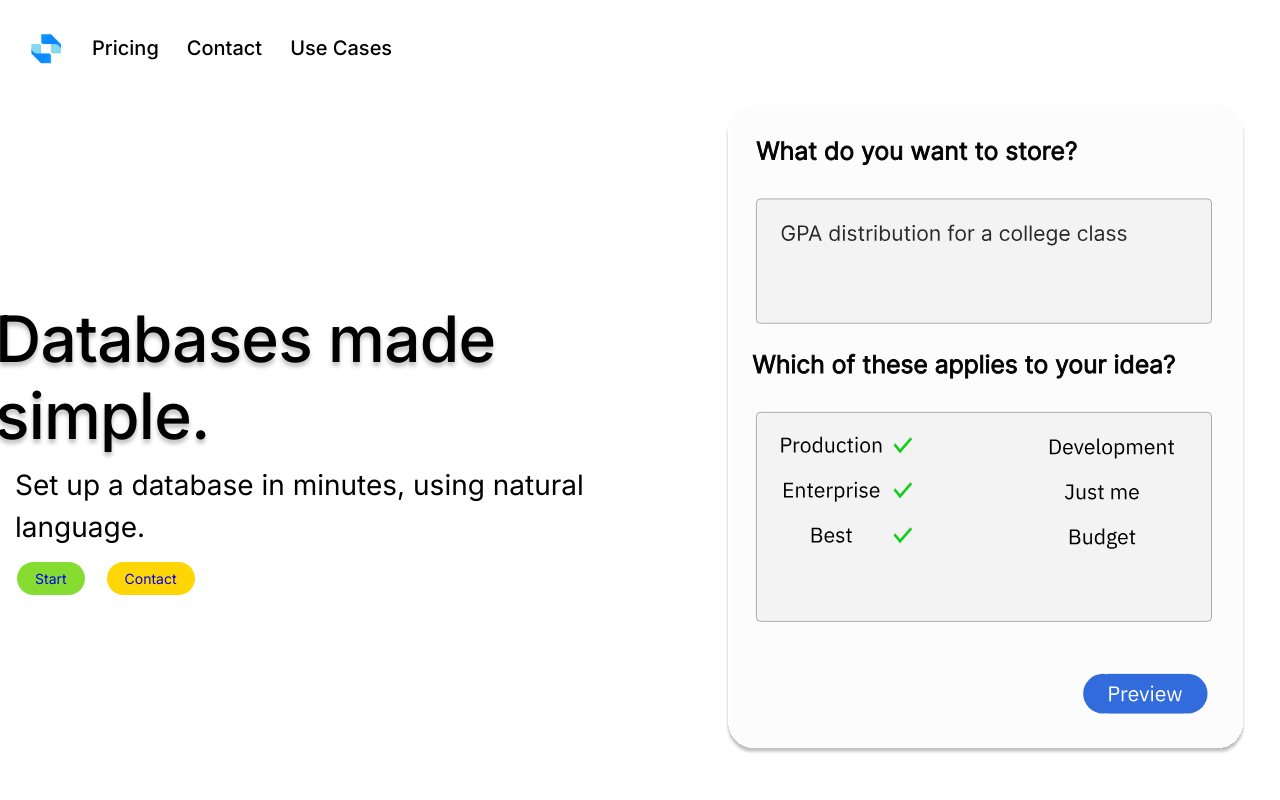
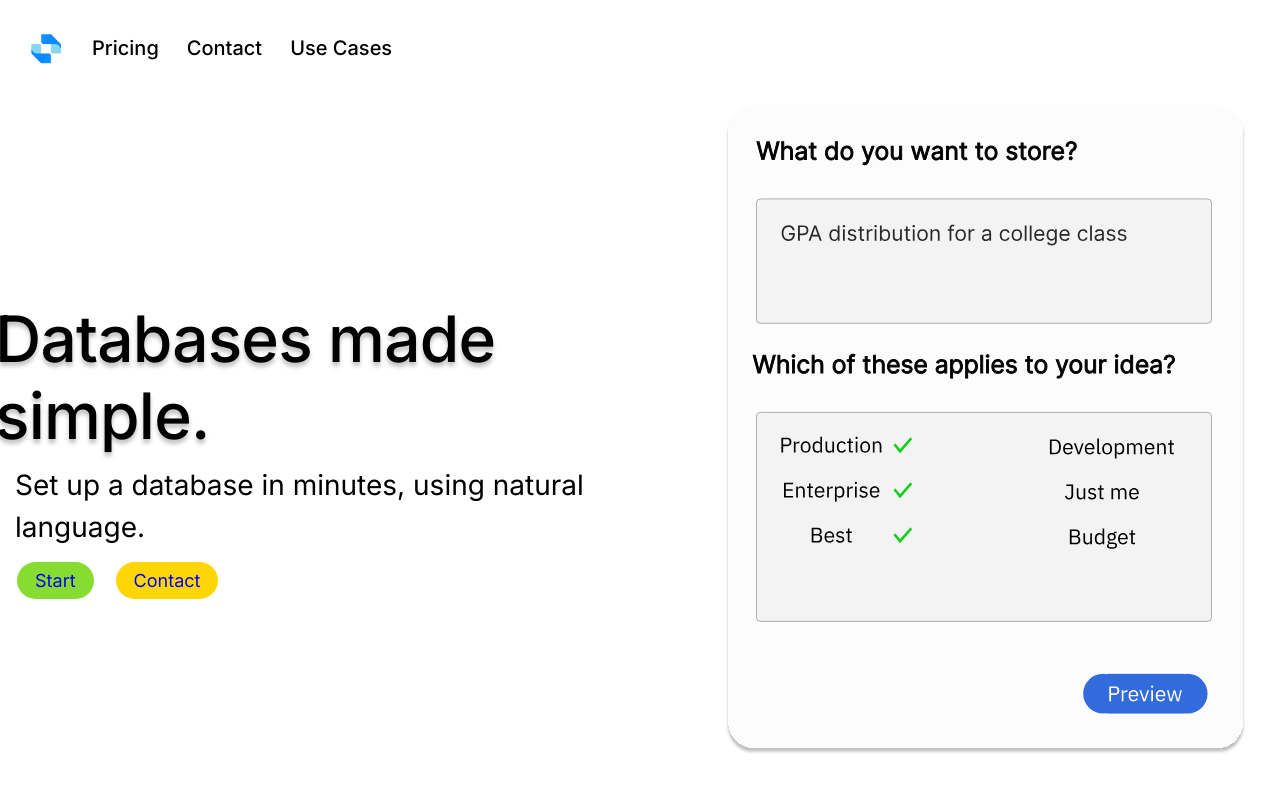
Before and after one commit to FIex-Labs/crispy-guacamole, a React (Create React App) app in the folder my-app/: page /#/ in a window 1280 px wide. Shown: the top 800 px of the page. Built offline with nearby package versions, Linux system fonts and the light colour scheme.

Commit message:
Update index.css
Make button text larger

```diff
--- a/my-app/src/index.css
+++ b/my-app/src/index.css
@@ -2,7 +2,7 @@
 :root {
   --section-width: 1250px;
   --section-height: 900px;
-  --button-text: 14px;
+  --button-text: 18px;
   --section-color: #ffffff;
   --accent-color: #76b5c5;
   --left-margin: 100px;
```
